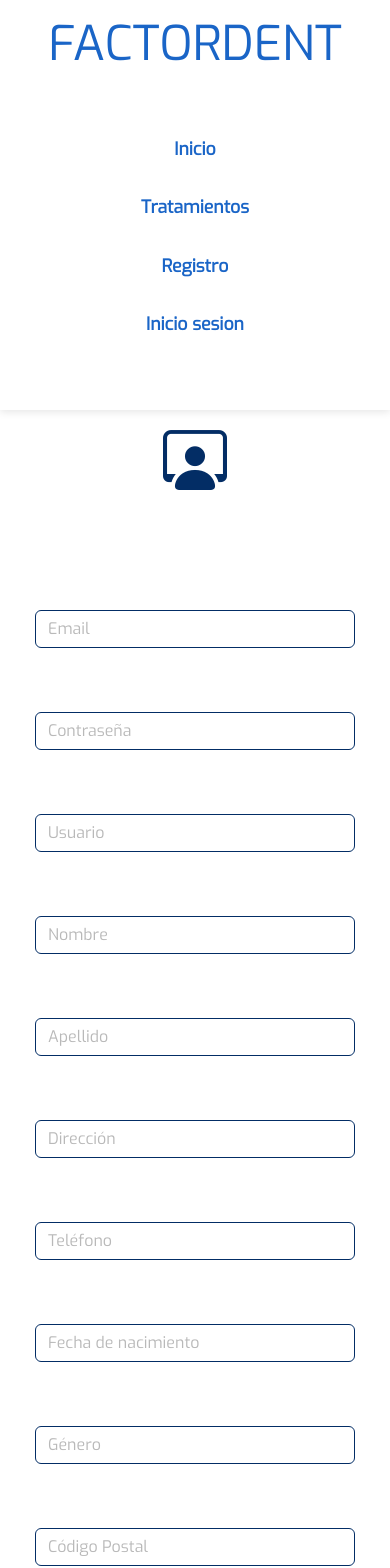
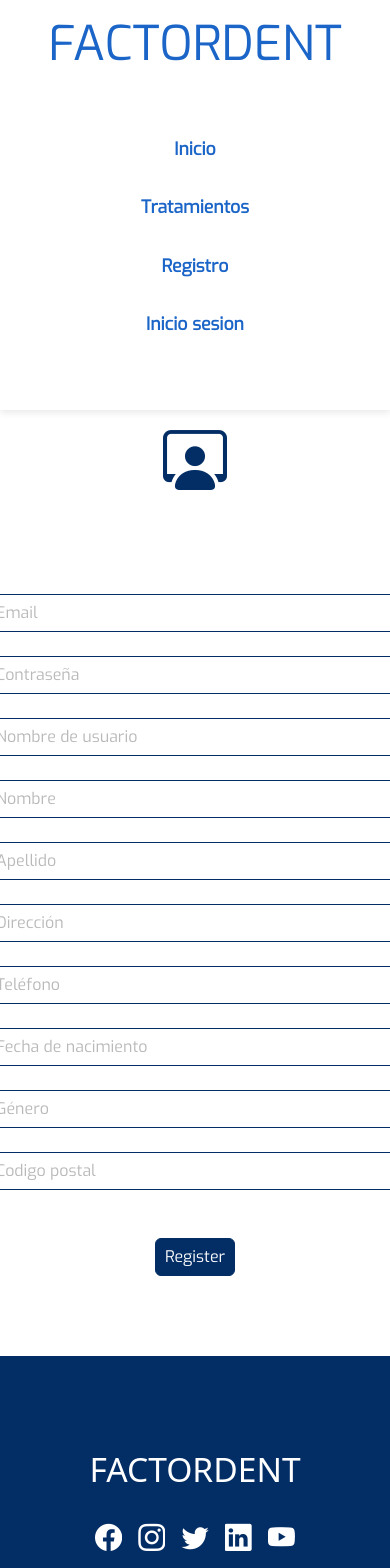
Before and after one commit to AdrianSolsona/dental-clinic-react, a React (Vite) app: page /register in a window 390 px wide. Shown: the top 1568 px of the page. Built offline with nearby package versions, Linux system fonts and the light colour scheme.

Commit message:
Fix: Modify inputs and responsive design for layout register

```diff
--- /dev/null
+++ b/src/components/InputText/InputText.css
@@ -0,0 +1,36 @@
+.inputDesign {
+    display: block;
+    width: 100%;
+    padding: 0.375rem 0.75rem;
+    font-size: 1rem;
+    font-weight: 400;
+    line-height: 1.5;
+    color: #495057;
+    background-color: #fff;
+    background-clip: padding-box;
+    border: 1px solid #ced4da;
+    border-radius: 0.35rem;
+    transition: border-color 0.15s ease-in-out, box-shadow 0.15s ease-in-out;
+    font-family: 'Exo', sans-serif;
+    border: 1px solid rgb(3, 45, 101);
+    margin-top: 1.5rem;
+
+  }
+  .inputDesign:focus {
+    color: #495057;
+    background-color: #fff;
+    border-color: #80bdff;
+    outline: 0;
+    box-shadow: 0 0 0 0.2rem rgba(0, 123, 255, 0.25);
+    }
+    .inputDesign:disabled {
+    background-color: #e9ecef;
+    opacity: 1;
+    }
+    .inputDesign[readonly] {
+    background-color: #e9ecef;
+    }
+    .inputDesign::placeholder{
+        color:rgb(185, 185, 185);
+        font-weight: 500;
+    }
--- /dev/null
+++ b/src/components/InputText/InputText.jsx
@@ -0,0 +1,23 @@
+import React from 'react';
+import './InputText.css';
+
+export const InputText = ({
+    type,
+    placeholder,
+    name,
+    changeFunction,
+    validateFunction
+}) => {
+     return (
+         <>
+            <input
+                className='inputDesign'
+                type={type}
+                name={name}
+                placeholder={placeholder}
+                onChange={changeFunction}
+                onBlur={validateFunction}
+            />
+         </>
+     )
+}
--- a/src/layout/home/Home.css
+++ b/src/layout/home/Home.css
@@ -211,13 +211,16 @@ body{
 }
 @media(max-width:992px){
     .cont-discount{
-        height: 50rem;
+        height: 58rem;
     }
     .col-discount{
         display: flex;
         justify-content: center;
         align-items: center;
         flex-direction: column;
+    }
+    .price{
+        margin-top: 2rem;
     }
     .clinic-vlc{
         display: none;
--- a/src/layout/login/login.jsx
+++ b/src/layout/login/login.jsx
@@ -4,6 +4,7 @@ import { NavBar } from "../../components/Navbar/NavBar"
 import Button from 'react-bootstrap/Button';
 import Form from 'react-bootstrap/Form';
 import './Login.css'
+import { InputText } from "../../components/InputText/InputText";
 
 
 export const Login = () => {
@@ -16,16 +17,25 @@ export const Login = () => {
         <div className='container-icon'>
         <i class="bi bi-person-workspace icon-login"></i>
         </div>
-          <Form.Control className='input-form' type="email" placeholder="Email" />
+          <InputText
+            type="email"
+            name="email"
+            placeholder="Email"
+            changeFunction={(e) => inputHandler(e)}
+            validateFunction={(e) => inputValidate(e)}
+          />
           <Form.Text className="text-muted">
             Tienes que introducir caracteres válidos.
           </Form.Text>
         </Form.Group>
-
         <Form.Group className="mb-3" controlId="formBasicPassword">
-          <Form.Control className='input-form' type="password" placeholder="Password" />
-        </Form.Group>
-        <Form.Group className="mb-3" controlId="formBasicCheckbox">
+          <InputText
+            type="password"
+            name="password"
+            placeholder="Contraseña"
+            changeFunction={(e) => inputHandler(e)}
+            validateFunction={(e) => inputValidate(e)}
+          />
         </Form.Group>
         <div className='btn-container'>
           <Button className='btn-login' variant="primary" type="submit">
--- a/src/layout/register/Register.css
+++ b/src/layout/register/Register.css
@@ -5,11 +5,8 @@
     align-items: center;
     height: 100%;
 }
-.form-group{
-    margin: 1.5rem;
-}
-.form-info{
-    width: 25rem;
+.row-input{
+    width: 40rem;
 }
 .container-icon{
     display: flex;
@@ -20,21 +17,11 @@
     font-size: 4rem;
     color: rgb(3, 45, 101);
 }
-.input-form{
-    font-family: 'Exo', sans-serif;
-    border: 1px solid rgb(3, 45, 101);
-    margin-top: 1rem;
-}
-.input-form::placeholder{
-    color:rgb(185, 185, 185);
-    font-weight: 500;
-}
-.text-muted{
-    font-family: 'Exo', sans-serif;
-}
+
 .btn-container{
     display: flex;
     justify-content: center;
+    align-items: center;
 
 }
 .btn-login{
@@ -43,9 +30,17 @@
     font-family: 'Exo', sans-serif;
     width: 5rem;
     margin-top: 3rem;
+    display: flex;
+    justify-content: center;
+    align-items: center;
 }
 .btn-login:hover{
     background-color: rgba(255, 255, 255, 0.74);
     color: rgb(3, 45, 101);
     font-family: 'Exo', sans-serif;
 }
+@media(max-width:992px){
+    .row-input{
+        width: 28rem;
+    }
+}
--- a/src/layout/register/register.jsx
+++ b/src/layout/register/register.jsx
@@ -1,10 +1,11 @@
 
 import { Footer } from "../../components/Footer/Footer"
 import { NavBar } from "../../components/Navbar/NavBar"
-import Form from 'react-bootstrap/Form';
+
 import React, { useState } from 'react'
 import { Button, Col, Container, Row } from 'react-bootstrap';
 import './Register.css'
+import { InputText } from "../../components/InputText/InputText";
 
 export const Register = () => {
 
@@ -36,50 +37,118 @@ const newValue = ({target}) =>{
         <i className="bi bi-person-workspace icon-login"></i>
       </div>
       <Container className="container-register">
-        <Row>
-          <Col md={6}>
-            <Form className="form-info">
-              <Form.Group className="form-group" controlId="formBasicEmail">
-                <Form.Control className='input-form' type="text" placeholder="Email" name="username" value={username} onChange={newValue} />
-                <Form.Text className="text-muted"></Form.Text>
-              </Form.Group>
-              <Form.Group className="form-group" controlId="formBasicPassword">
-                <Form.Control className='input-form' type="email" placeholder="Contraseña" name="email" value={email} onChange={newValue}/>
-              </Form.Group>
-              <Form.Group className="form-group" controlId="formBasicPassword">
-                <Form.Control  className='input-form' type="email" placeholder="Usuario" name="nameUser" value={email} onChange={newValue}/>
-              </Form.Group>
-              <Form.Group className="form-group" controlId="formBasicPassword">
-                <Form.Control className='input-form' type="email" placeholder="Nombre" name="name" value={email} onChange={newValue}/>
-              </Form.Group>
-              <Form.Group className="form-group" controlId="formBasicPassword">
-                <Form.Control className='input-form' type="email" placeholder="Apellido" name="surname" value={email} onChange={newValue}/>
-              </Form.Group>
-            </Form>
+        <Row className="row-input">
+          <Col md={12} lg={6} className="container-inputs">
+              <InputText className="hola"
+                    type="email"
+                    name="email"
+                    placeholder="Email"
+                    changeFunction={(e) => inputHandler(e)}
+                    validateFunction={(e) => inputValidate(e)}
+                    value={username}
+                    onChange={newValue}
+                  />
+
+
+
+                <InputText
+                  type="password"
+                  name="password"
+                  placeholder="Contraseña"
+                  changeFunction={(e) => inputHandler(e)}
+                  validateFunction={(e) => inputValidate(e)}
+                  value={username}
+                  onChange={newValue}
+                />
+
+              <InputText
+                  type="text"
+                  name="username"
+                  placeholder="Nombre de usuario"
+                  changeFunction={(e) => inputHandler(e)}
+                  validateFunction={(e) => inputValidate(e)}
+                  value={username}
+                  onChange={newValue}
+                />
+
+                <InputText
+                    type="text"
+                    name="name"
+                    placeholder="Nombre"
+                    changeFunction={(e) => inputHandler(e)}
+                    validateFunction={(e) => inputValidate(e)}
+                    value={username}
+                    onChange={newValue}
+                  />
+
+                <InputText
+                    type="text"
+                    name="surname"
+                    placeholder="Apellido"
+                    changeFunction={(e) => inputHandler(e)}
+                    validateFunction={(e) => inputValidate(e)}
+                    value={username}
+                    onChange={newValue}
+                  />
+
           </Col>
-          <Col md={6}>
-            <Form className="form-info">
-              <Form.Group className="form-group" controlId="formBasicPassword">
-                <Form.Control className='input-form' type="email" placeholder="Dirección" name="adress" value={email} onChange={newValue}/>
-              </Form.Group>
-              <Form.Group className="form-group" controlId="formBasicPassword">
-                <Form.Control className='input-form' type="email" placeholder="Teléfono" name="phone" value={email} onChange={newValue}/>
-              </Form.Group>
-              <Form.Group className="form-group" controlId="formBasicPassword">
-                <Form.Control className='input-form' type="email" placeholder="Fecha de nacimiento" name="date" value={email} onChange={newValue}/>
-              </Form.Group>
-              <Form.Group className="form-group" controlId="formBasicPassword">
-                <Form.Control className='input-form' type="email" placeholder="Género" name="gendre" value={email} onChange={newValue}/>
-              </Form.Group>
-              <Form.Group className="form-group" controlId="formBasicPassword">
-                <Form.Control className='input-form' type="email" placeholder="Código Postal" name="postcode" value={email} onChange={newValue}/>
-              </Form.Group>
-            </Form>
+          <Col md={12} lg={6} className="container-inputs cont-inp-2">
+
+              <InputText
+                    type="text"
+                    name="address"
+                    placeholder="Dirección"
+                    changeFunction={(e) => inputHandler(e)}
+                    validateFunction={(e) => inputValidate(e)}
+                    value={username}
+                    onChange={newValue}
+                  />
+
+              <InputText
+                    type="text"
+                    name="phone"
+                    placeholder="Teléfono"
+                    changeFunction={(e) => inputHandler(e)}
+                    validateFunction={(e) => inputValidate(e)}
+                    value={username}
+                    onChange={newValue}
+                  />
+
+              <InputText
+                    type="text"
+                    name="dateBirth"
+                    placeholder="Fecha de nacimiento"
+                    changeFunction={(e) => inputHandler(e)}
+                    validateFunction={(e) => inputValidate(e)}
+                    value={username}
+                    onChange={newValue}
+                  />
+
+              <InputText
+                    type="text"
+                    name="gendre"
+                    placeholder="Género"
+                    changeFunction={(e) => inputHandler(e)}
+                    validateFunction={(e) => inputValidate(e)}
+                    value={username}
+                    onChange={newValue}
+                  />
+              <InputText
+                    type="text"
+                    name="postal"
+                    placeholder="Codigo postal"
+                    changeFunction={(e) => inputHandler(e)}
+                    validateFunction={(e) => inputValidate(e)}
+                    value={username}
+                    onChange={newValue}
+                  />
+
+
           </Col>
         </Row>
       </Container>
       <div className='btn-container'>
-        <Button className='btn-login' variant="primary" type="submit">Login</Button>
+        <Button className='btn-login' variant="primary" type="submit">Register</Button>
       </div>
       <Footer/>
     </>
```
